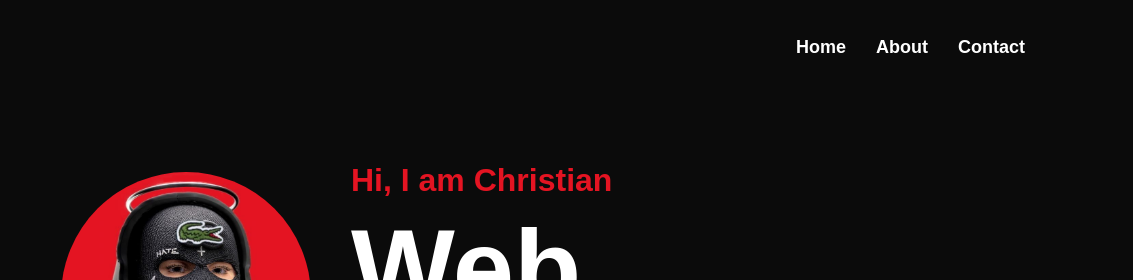
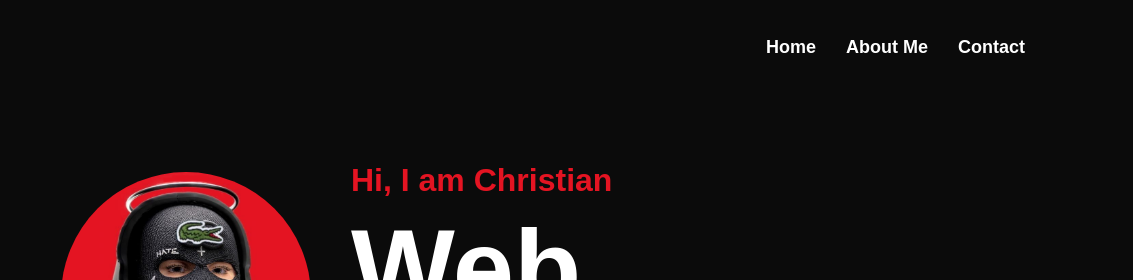
Before and after one commit to cjabendan/Portfolio, a plain HTML site: page index.html in a window 1280 px wide. Shown: the top 280 px of the page, 147-1280 px from the left. Drawn offline with Linux system fonts and the light colour scheme.

Commit message:
Update index.html

```diff
--- a/index.html
+++ b/index.html
@@ -13,7 +13,7 @@
         </div>
         <div class="nav-right">
             <a href="#home" class="nav-link">Home</a>
-            <a href="#about" class="nav-link">About</a>
+            <a href="#about" class="nav-link">About Me</a>
             <ahref="#contact" class="nav-link">Contact</a>
         </div>
     </header>
```
